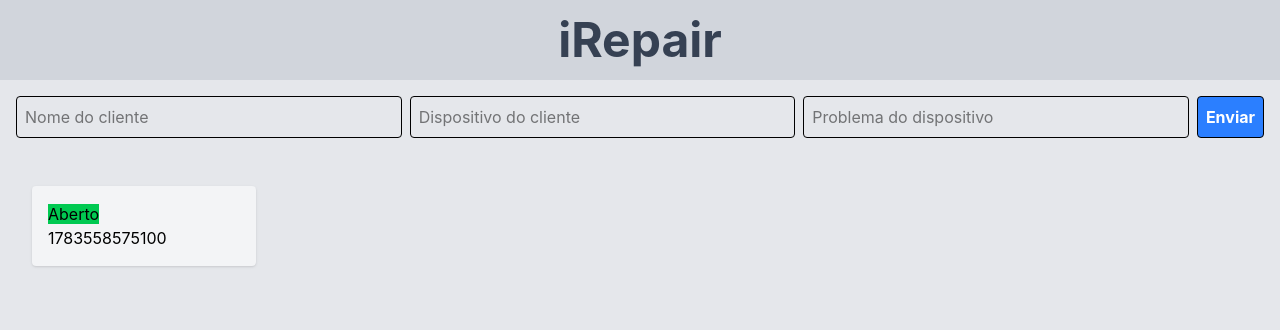
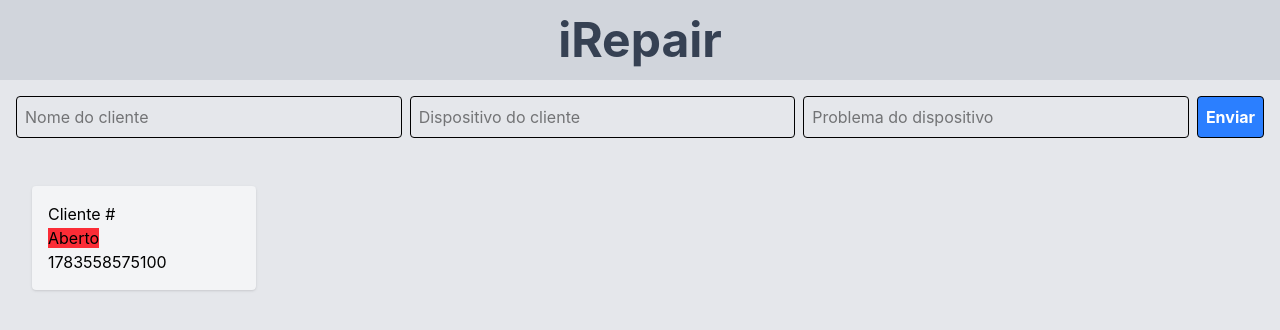
Before and after one commit to pedroaffonsecaufmg/task-board, a React (Vite) app: page / in a window 1280 px wide. Both pictures are taken after a click on the button "Enviar". Shown: the top 330 px of the page. Built offline with nearby package versions, Linux system fonts and the light colour scheme.

Commit message:
fix: altera o nome OrdemdeServuico para ServiceOrder e nomes em ingles

```diff
--- a/src/App.tsx
+++ b/src/App.tsx
@@ -1,24 +1,25 @@
 import Header from "./components/Header"
-import {useState} from "react"
-import type {OrdemDeServico} from "./types/OrdemDeServico";
+import { useState } from "react"
+import type { ServiceOrder } from "./types/ServiceOrder";
 import NewServiceForm from "./components/NewServiceForm";
 import ServiceCard from "./components/ServiceCard";
 
 export default function App() {
-  const [lista, setLista] = useState<OrdemDeServico[]>([]);
-  function adicionarOS(novaOs : OrdemDeServico){
+  const [lista, setLista] = useState<ServiceOrder[]>([]);
+
+  function adicionarOS(novaOs: ServiceOrder) {
     setLista([...lista, novaOs]);
   }
+
   return (
-    <div className = "min-h-screen bg-gray-200">
+    <div className="min-h-screen bg-gray-200">
       <Header />
       <NewServiceForm onSubmit={adicionarOS} />
       <div className="flex flex-wrap gap-3 p-4">
-      {lista.map((os)=> (
-        <ServiceCard key={os.id} {...os}/>
-      ))}
+        {lista.map((os) => (
+          <ServiceCard key={os.id} {...os} />
+        ))}
       </div>
     </div>
-
   )
 }
--- a/src/components/ServiceCard.tsx
+++ b/src/components/ServiceCard.tsx
@@ -1,12 +1,27 @@
-import type { OrdemDeServico } from "../types/OrdemDeServico";
 
-function ServiceCard({id, nomeCliente, modelo, defeito, status}: OrdemDeServico){
-return(<div className = "bg-gray-100 rounded shadow p-4 m-4 w-56">
-    <p>{nomeCliente}</p>
-    <p> <span className={status === 'Aberto' ? 'bg-green-500': status === 'Finalizado' ? 'bg-gray-500' : 'bg-red-500'}> {status}</span> </p>
-    <p>{id}</p>
-    <p>{modelo}</p>
-    <p>{defeito}</p>
-</div>)
+import type { ServiceOrder } from "../types/ServiceOrder";
+
+function ServiceCard({ id, client_id, device, issue, status }: ServiceOrder) {
+  return (
+    <div className="bg-gray-100 rounded shadow p-4 m-4 w-56">
+      <p>Cliente #{client_id}</p>
+      <p>
+        <span
+          className={
+            status === "open"
+              ? "bg-green-500"
+              : status === "done"
+              ? "bg-gray-500"
+              : "bg-red-500"
+          }
+        >
+          {status}
+        </span>
+      </p>
+      <p>{id}</p>
+      <p>{device}</p>
+      <p>{issue}</p>
+    </div>
+  );
 }
-export default ServiceCard
+export default ServiceCard;
--- a/src/types/OrdemDeServico.ts
+++ /dev/null
@@ -1,7 +0,0 @@
-export interface OrdemDeServico{
-id: number;
-nomeCliente: string;
-modelo: string;
-defeito: string;
-status: 'Aberto' | 'Em Andamento' | 'Finalizado';
-}
--- /dev/null
+++ b/src/types/ServiceOrder.ts
@@ -0,0 +1,17 @@
+export type Status = "open" | "in_progress" | "done";
+
+export interface ServiceOrder {
+  id: number;
+  client_id: number;
+  device: string;
+  issue: string;
+  status: Status;
+  created_at: string;
+}
+
+export interface NewServiceOrder {
+  clientId: number;
+  device: string;
+  issue: string;
+  status?: Status;
+}
```
